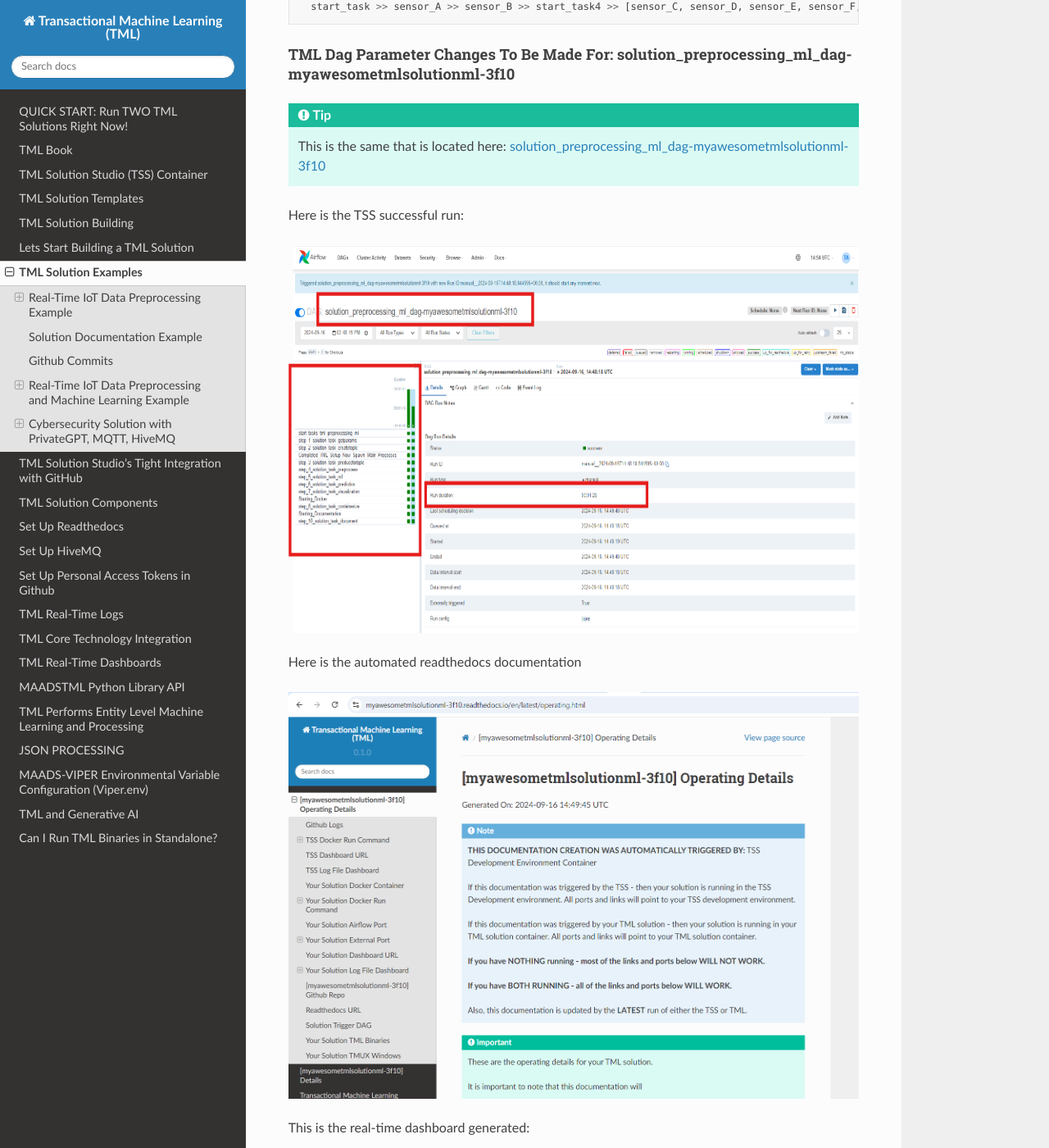
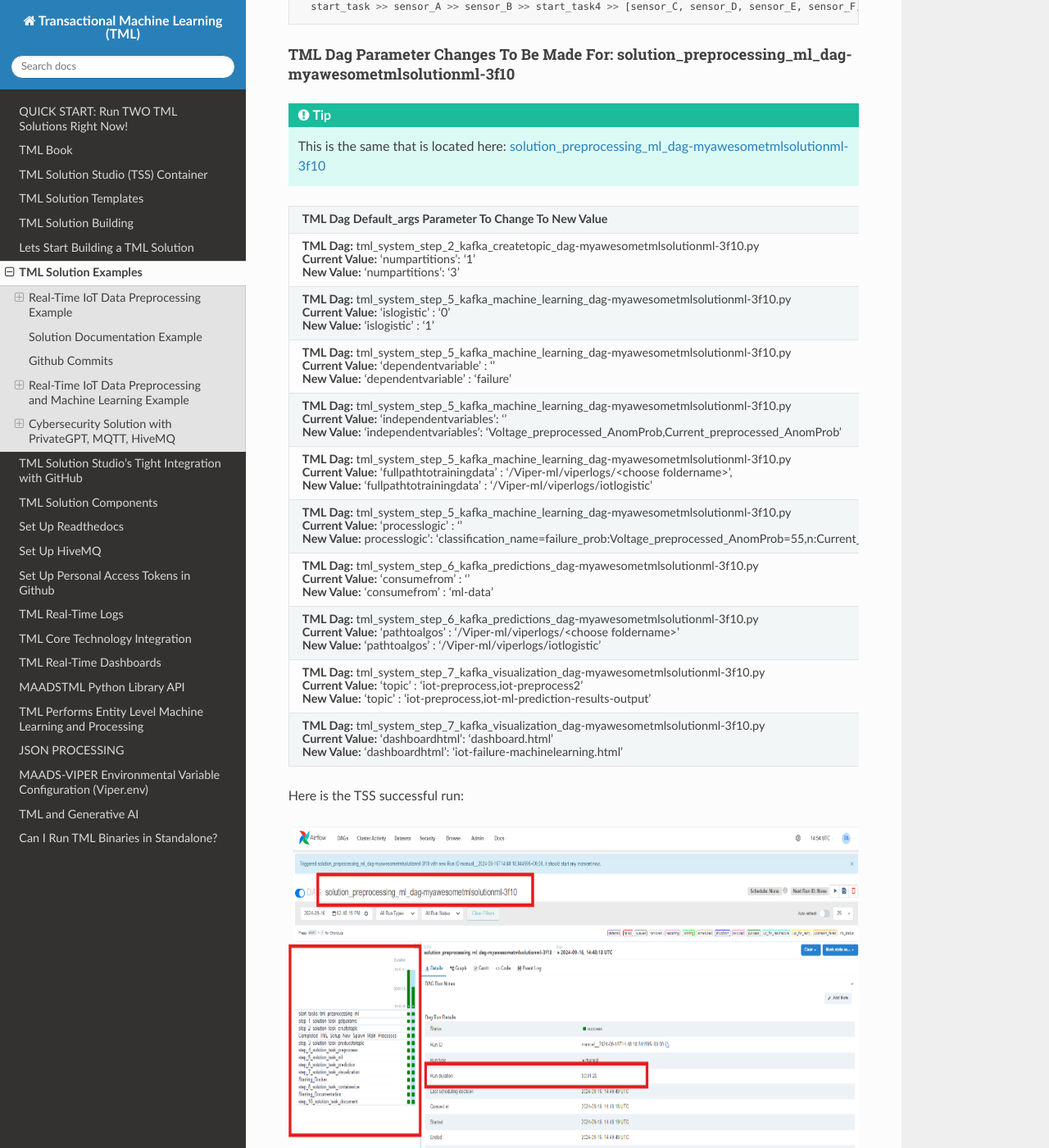
Before and after one commit to smaurice101/readthedocs, a Sphinx documentation site: the page built from docs/source/examples.rst, in a window 1280 px wide and 1400 px high, scrolled down 9688 px. Shown: the whole window at 82% size. Built offline with Sphinx 7.4.7 and the Read the Docs theme 3.1.0, drawn with Linux system fonts in a browser that asks for light colours; some of the changed text lies outside the part shown.

Commit message:
Update examples.rst

```diff
--- a/docs/source/examples.rst
+++ b/docs/source/examples.rst
@@ -356,40 +356,57 @@ TML Dag Parameter Changes To Be Made For: solution_preprocessing_ml_dag-myawesom
 
 .. list-table::
 
-   * - **TML Dag**
-       **Default_args Parameter To Change**
-       **Change To Value**
+   * - **TML Dag Default_args Parameter To Change To New Value**
    * - **TML Dag:** tml_system_step_2_kafka_createtopic_dag-myawesometmlsolutionml-3f10.py
 
        **Current Value:** 'numpartitions': '1'
-     - 'numpartitions': '3'
-   * - tml_system_step_5_kafka_machine_learning_dag-myawesometmlsolutionml-3f10.py
-     - 'islogistic' : '0'
-     - 'islogistic' : '1'
-   * - tml_system_step_5_kafka_machine_learning_dag-myawesometmlsolutionml-3f10.py
-     - 'dependentvariable' : ''
-     - 'dependentvariable' : 'failure'
-   * - tml_system_step_5_kafka_machine_learning_dag-myawesometmlsolutionml-3f10.py
-     - 'independentvariables': ''
-     - 'independentvariables': 'Voltage_preprocessed_AnomProb,Current_preprocessed_AnomProb'
-   * - tml_system_step_5_kafka_machine_learning_dag-myawesometmlsolutionml-3f10.py
-     - 'fullpathtotrainingdata' : '/Viper-ml/viperlogs/<choose foldername>',
-     - 'fullpathtotrainingdata' : '/Viper-ml/viperlogs/iotlogistic'
-   * - tml_system_step_5_kafka_machine_learning_dag-myawesometmlsolutionml-3f10.py
-     - 'processlogic' : ''
-     - processlogic': 'classification_name=failure_prob:Voltage_preprocessed_AnomProb=55,n:Current_preprocessed_AnomProb=55,n'
-   * - tml_system_step_6_kafka_predictions_dag-myawesometmlsolutionml-3f10.py
-     - 'consumefrom' : ''
-     - 'consumefrom' : 'ml-data'
-   * - tml_system_step_6_kafka_predictions_dag-myawesometmlsolutionml-3f10.py
-     - 'pathtoalgos' : '/Viper-ml/viperlogs/<choose foldername>'
-     - 'pathtoalgos' : '/Viper-ml/viperlogs/iotlogistic'
-   * - tml_system_step_7_kafka_visualization_dag-myawesometmlsolutionml-3f10.py
-     - 'topic' : 'iot-preprocess,iot-preprocess2'
-     - 'topic' : 'iot-preprocess,iot-ml-prediction-results-output'
-   * - tml_system_step_7_kafka_visualization_dag-myawesometmlsolutionml-3f10.py
-     - 'dashboardhtml': 'dashboard.html'
-     - 'dashboardhtml': 'iot-failure-machinelearning.html'
+
+       **New Value:** 'numpartitions': '3'
+   * - **TML Dag:** tml_system_step_5_kafka_machine_learning_dag-myawesometmlsolutionml-3f10.py
+
+       **Current Value:** 'islogistic' : '0'
+
+       **New Value:** 'islogistic' : '1'
+   * - **TML Dag:** tml_system_step_5_kafka_machine_learning_dag-myawesometmlsolutionml-3f10.py
+
+       **Current Value:** 'dependentvariable' : ''
+
+       **New Value:** 'dependentvariable' : 'failure'
+   * - **TML Dag:** tml_system_step_5_kafka_machine_learning_dag-myawesometmlsolutionml-3f10.py
+
+       **Current Value:** 'independentvariables': ''
+
+       **New Value:** 'independentvariables': 'Voltage_preprocessed_AnomProb,Current_preprocessed_AnomProb'
+   * - **TML Dag:** tml_system_step_5_kafka_machine_learning_dag-myawesometmlsolutionml-3f10.py
+
+       **Current Value:** 'fullpathtotrainingdata' : '/Viper-ml/viperlogs/<choose foldername>',
+
+       **New Value:** 'fullpathtotrainingdata' : '/Viper-ml/viperlogs/iotlogistic'
+   * - **TML Dag:** tml_system_step_5_kafka_machine_learning_dag-myawesometmlsolutionml-3f10.py
+
+       **Current Value:** 'processlogic' : ''
+
+       **New Value:**  processlogic': 'classification_name=failure_prob:Voltage_preprocessed_AnomProb=55,n:Current_preprocessed_AnomProb=55,n'
+   * - **TML Dag:** tml_system_step_6_kafka_predictions_dag-myawesometmlsolutionml-3f10.py
+
+       **Current Value:** 'consumefrom' : ''
+
+       **New Value:** 'consumefrom' : 'ml-data'
+   * - **TML Dag:** tml_system_step_6_kafka_predictions_dag-myawesometmlsolutionml-3f10.py
+
+       **Current Value:** 'pathtoalgos' : '/Viper-ml/viperlogs/<choose foldername>'
+
+       **New Value:** 'pathtoalgos' : '/Viper-ml/viperlogs/iotlogistic'
+   * - **TML Dag:** tml_system_step_7_kafka_visualization_dag-myawesometmlsolutionml-3f10.py
+
+       **Current Value:** 'topic' : 'iot-preprocess,iot-preprocess2'
+
+       **New Value:** 'topic' : 'iot-preprocess,iot-ml-prediction-results-output'
+   * - **TML Dag:** tml_system_step_7_kafka_visualization_dag-myawesometmlsolutionml-3f10.py
+
+       **Current Value:** 'dashboardhtml': 'dashboard.html'
+
+       **New Value:** 'dashboardhtml': 'iot-failure-machinelearning.html'
 
 Here is the TSS successful run:
 
@@ -542,9 +559,7 @@ TML Dag Parameter Changes To Be Made For: solution_preprocessing_ai_mqtt_dag-cyb
 
 .. list-table::
 
-   * - **TML Dag**
-       **Default_args Parameter To Change**
-       **Change To Value**
+   * - **TML Dag Default_args Parameter To Change To New Value**
    * - **TML Dag:** tml_system_step_2_kafka_createtopic_dag-cybersecuritywithprivategpt-3f10.py
 
        **Current Value:** 'raw_data_topic' : 'iot-raw-data'
```
